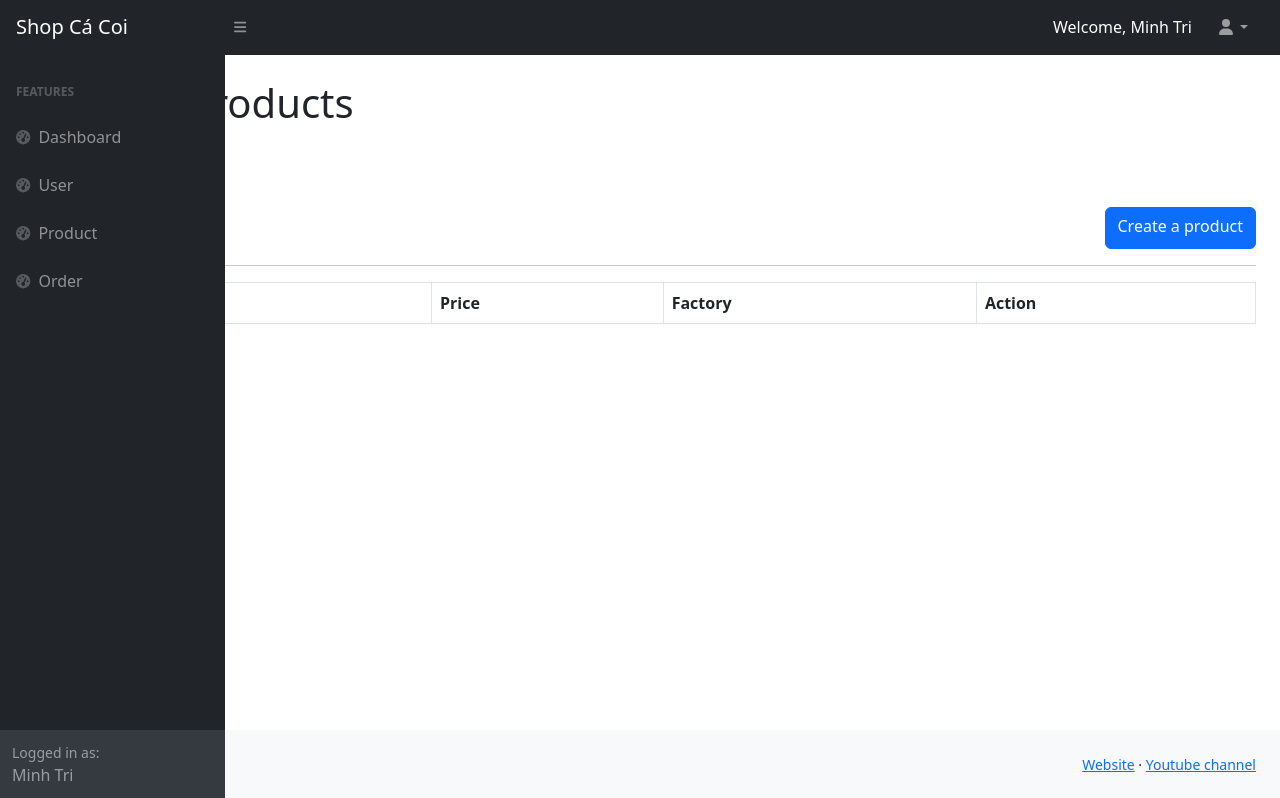
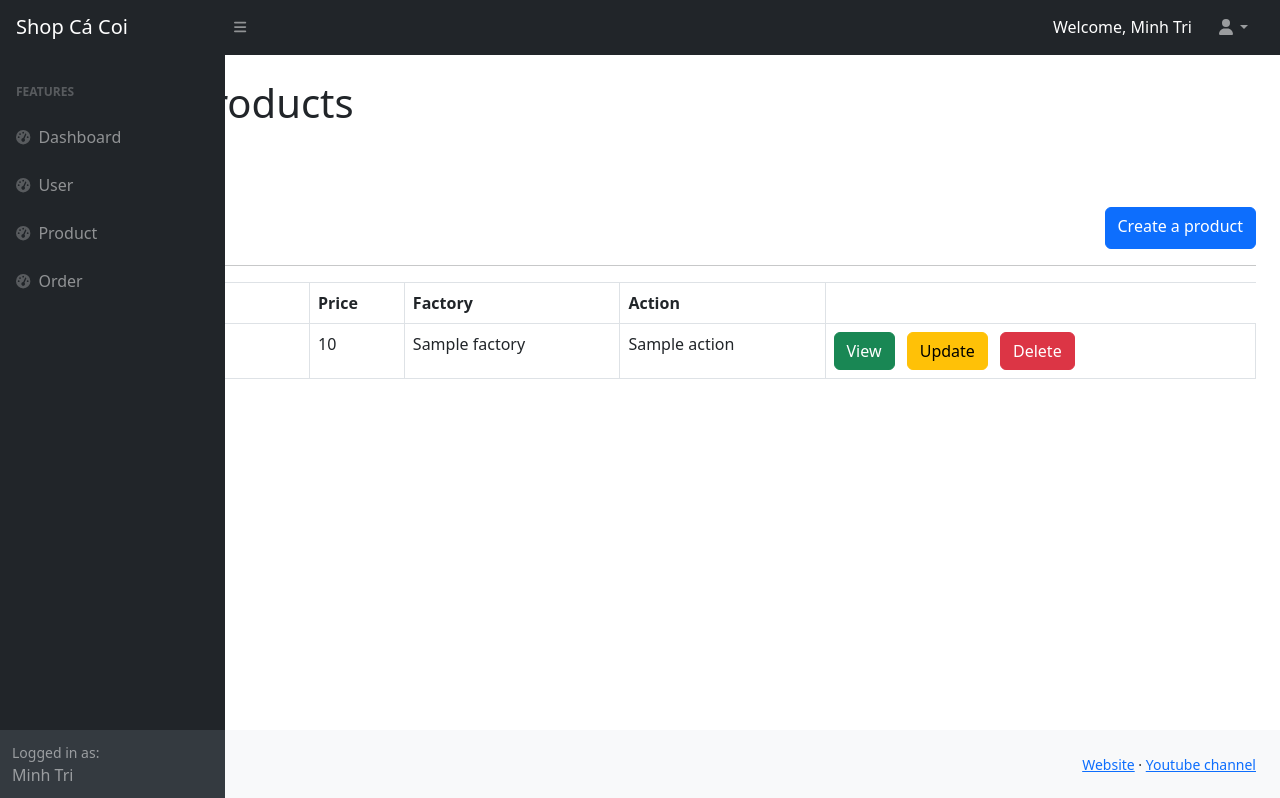
Before and after one commit to Hoang-Minh-Tri/Shop-Ca-Coi, a Java web app: template src/main/webapp/WEB-INF/view/admin/product/show.jsp in a window 1280 px wide. Shown: the part 1-799 px from the top of the page. Run offline with Tomcat 11, a stand-in JSP engine, Linux system fonts and the light colour scheme; the template is opened without the code that fills it: most values are stand-ins (such as "Sample title", 1, 10 or a date in 2020); lists and menus that the app fills with data are empty; some libraries are stand-ins or nearby versions.

Commit message:
Tạo giao diện xem sản phẩm ở admin

```diff
--- a/src/main/webapp/WEB-INF/view/admin/product/show.jsp
+++ b/src/main/webapp/WEB-INF/view/admin/product/show.jsp
@@ -46,23 +46,24 @@
                                                 </tr>
                                             </thead>
                                             <tbody>
-                                                <!-- <c:forEach var="user" items="${users1}">
+                                                <c:forEach var="product" items="${products}">
                                                     <tr>
-                                                        <th>${user.id}</th>
-                                                        <td>${user.email}</td>
-                                                        <td>${user.fullName}</td>
-                                                        <td>${user.role.name}</td>
+                                                        <th>${product.id}</th>
+                                                        <td>${product.name}</td>
+                                                        <td>${product.price}</td>
+                                                        <td>${product.factory}</td>
+                                                        <td>${product.action}</td>
                                                         <td>
-                                                            <a href="/admin/user/${user.id}"
+                                                            <a href="/admin/product/${product.id}"
                                                                 class="btn btn-success">View</a>
-                                                            <a href="/admin/user/update/${user.id}"
+                                                            <a href="/admin/product/update/${product.id}"
                                                                 class="btn btn-warning  mx-2">Update</a>
-                                                            <a href="/admin/user/delete/${user.id}"
+                                                            <a href="/admin/product/delete/${product.id}"
                                                                 class="btn btn-danger">Delete</a>
                                                         </td>
                                                     </tr>
 
-                                                </c:forEach> -->
+                                                </c:forEach>
 
                                             </tbody>
                                         </table>
```
Also changed, not shown: other parts of src/main/webapp/WEB-INF/view/admin/product/show.jsp (+3 -3 lines), src/main/java/vn/MinhTri/ShopFizz/controller/admin/ProductController.java (+17 -1 lines), src/main/java/vn/MinhTri/ShopFizz/repository/ProductRepository.java (added, +11 -0 lines), src/main/java/vn/MinhTri/ShopFizz/services/ProductService.java (added, +23 -0 lines).
